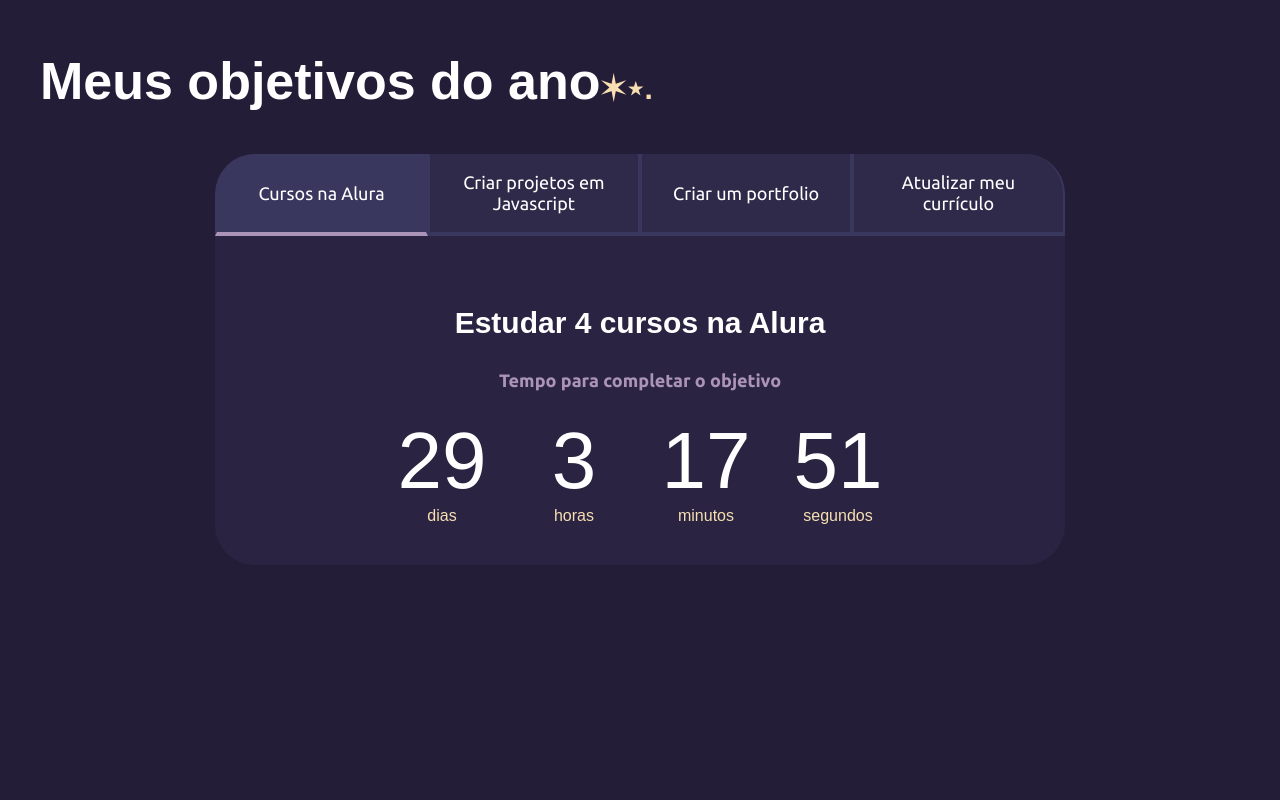
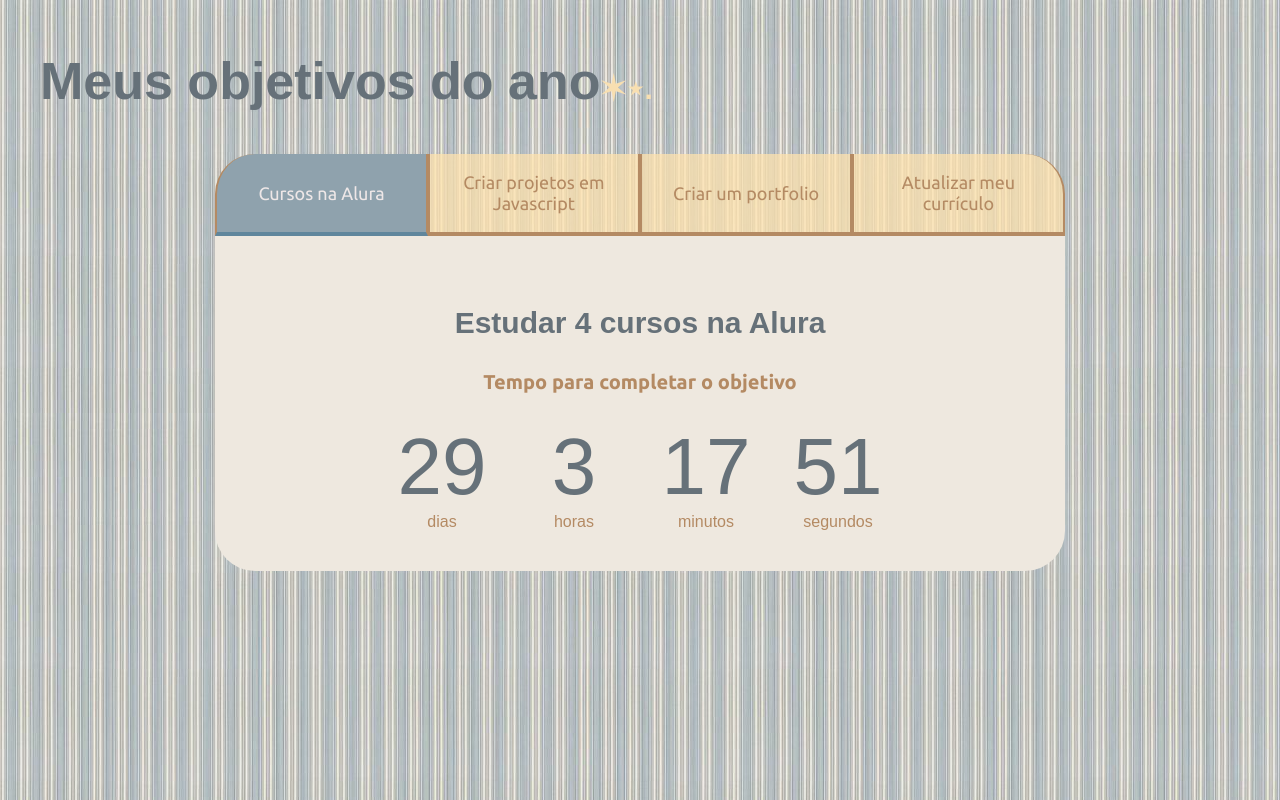
Before and after one commit to hyeceline/cronometro, a plain HTML site: page index.html in a window 1280 px wide. Drawn offline with Linux system fonts and the light colour scheme; a web font is replaced by a local one.

Commit message:
Alterações no CSS pt.2

```diff
--- a/style.css
+++ b/style.css
@@ -3,17 +3,20 @@
 @import url('https://fonts.googleapis.com/css2?family=Schoolbell&display=swap');
 
 :root {
-  --cor-de-fundo: #241d37;
+  --cor-de-fundo: #eee8df;
   --amarelinho: #f8dfb1;
-  --lilaszinho: #ac93b8;
-  --branco: #ffffff;
-  --botao-ativo: #3a375e;
-  --botao-inativo: rgba(58, 55, 94, 0.5);
-  --texto-fundo: rgba(58, 55, 94, 0.3);
+  --lilaszinho: #b48a63;
+  --branco: #667179;
+  --branco2: rgb(238, 231, 231);
+  --azul: #8fa2ad;
+  --azulbebe: #60869c;
+  --botao-ativo: #b49885;
+  --botao-inativo: rgba(255, 227, 174, 0.74);
+  --texto-fundo: rgba(255, 255, 255, 0.3);
 }
 
 body {
-  background-color: var(--cor-de-fundo);
+  background-image: url(s.png);
   color: var(--branco);
   font-family: "Schoolbell", sans-serif;
 }
@@ -43,16 +46,16 @@
 .botao {
   font-family: "Ubuntu", sans-serif;
   background-color: var(--botao-inativo);
-  color: var(--branco);
+  color: var(--lilaszinho);
   display: flex;
   justify-content: center;
   padding: 1em;
   font-size: 18px;
   align-items: center;
   width: 100%;
-  border-bottom: 4px solid var(--botao-ativo);
-  border-left: 2px solid var(--botao-ativo);
-  border-right: 2px solid var(--botao-ativo);
+  border-bottom: 4px solid var(--lilaszinho);
+  border-left: 2px solid var(--lilaszinho);
+  border-right: 2px solid var(--lilaszinho);
   border-top: none;
 }
 
@@ -81,7 +84,7 @@
 .aba-conteudo-titulo-secundario {
   font-family:"Ubuntu", sans-serif;
   text-align: center;
-  font-size: 18px;
+  font-size: 20px;
   color: var(--lilaszinho);
 }
 
@@ -104,19 +107,20 @@
 }
 
 .contador-digito-texto{
-  color: var(--amarelinho);
+  color: var(--lilaszinho);
   font-size: 20 px;
   margin: 0;
 }
 
 
 .botao.ativo {
-  background-color: var(--botao-ativo);
-  border-bottom: 4px solid var(--lilaszinho);
+  border-bottom: 4px solid var(--azulbebe);
+  background-color: var(--azul);
+  color: var(--branco2);
 }
 
 .abas-textos {
-  background-color: var(--texto-fundo);
+  background-color: var(--cor-de-fundo);
   padding: 40px;
   border-radius: 0 0 40px 40px;
 }
```
Also changed, not shown: s.png (added).
